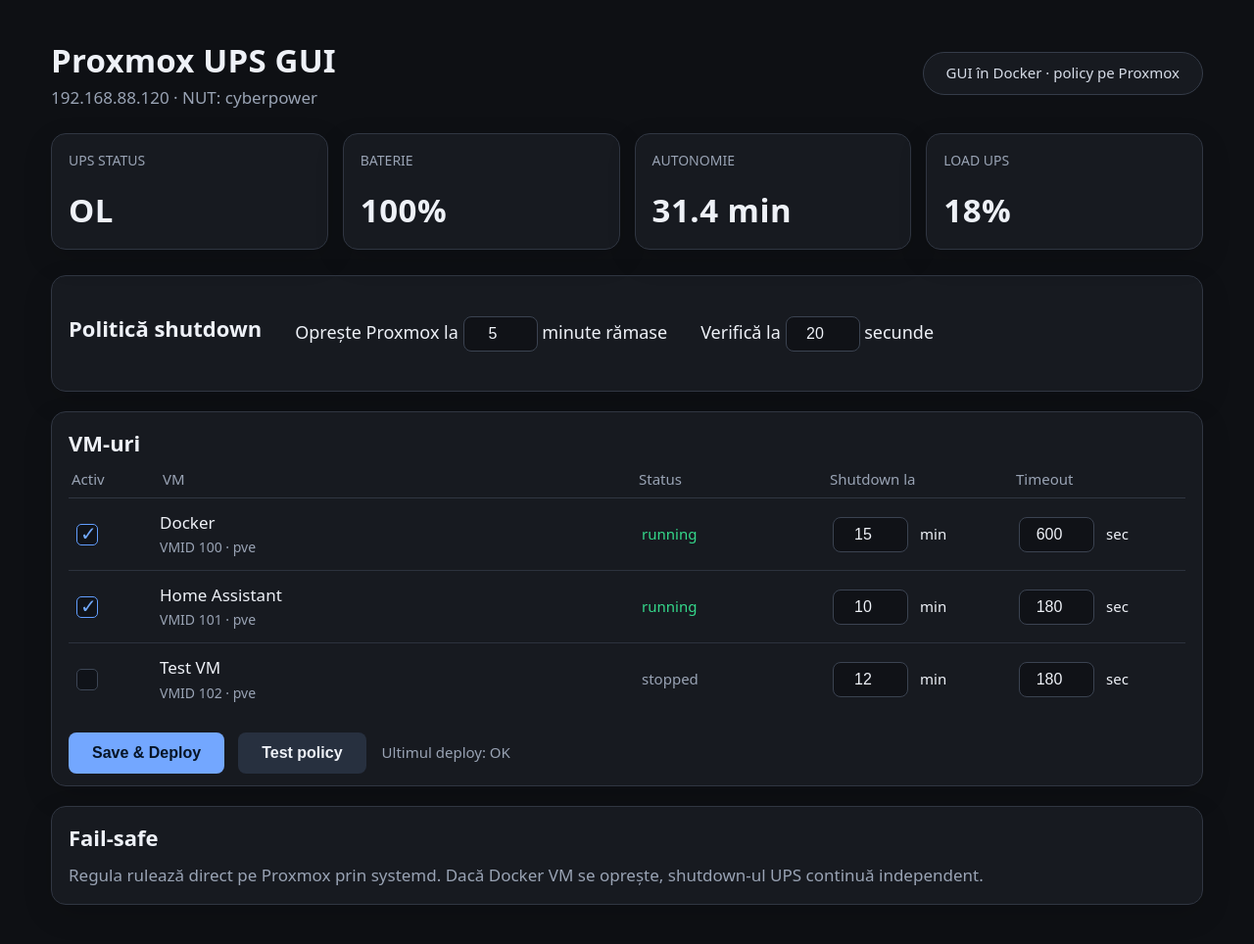
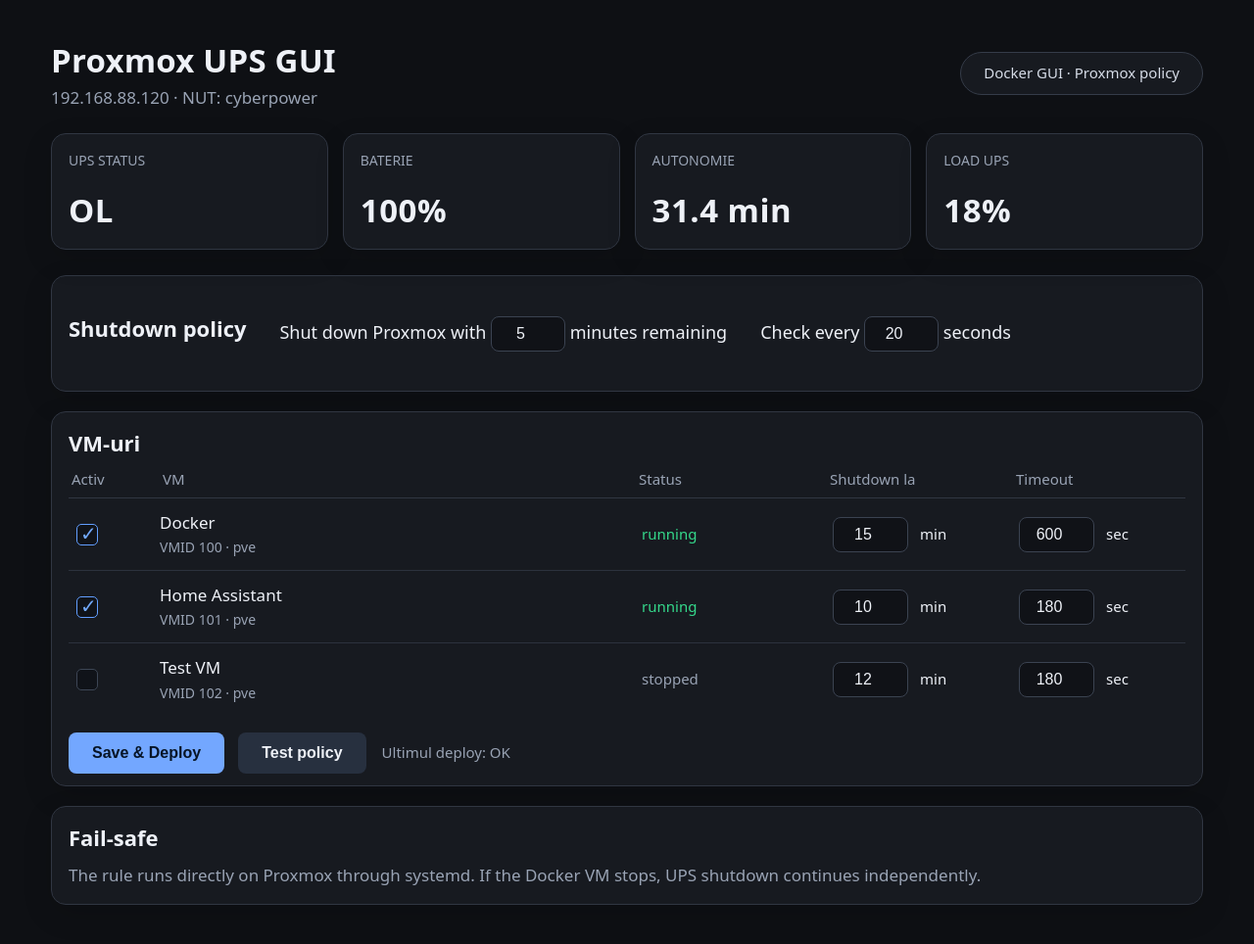
Before and after one commit to ovikiss/proxmox-nut-policy-gui, a Flask app: page / in a window 1280 px wide. Shown: the whole page at 98% size. Run offline with Flask 3, Linux system fonts and the light colour scheme; data that the repository does not hold is empty.

Commit message:
Translate GUI and documentation to English

```diff
--- a/app.py
+++ b/app.py
@@ -42,17 +42,17 @@ def save_config(value):
 def validate(value):
     errors = []
     for key in ("ssh_host", "ssh_user", "ups_name", "ups_driver"):
-        if not str(value.get(key, "")).strip(): errors.append(f"{key} este obligatoriu")
+        if not str(value.get(key, "")).strip(): errors.append(f"{key} is required")
     for key in ("battery_minutes", "low_battery_minutes", "stop_timeout"):
         try:
-            if int(value.get(key, 0)) < 0: errors.append(f"{key} trebuie să fie pozitiv")
-        except (TypeError, ValueError): errors.append(f"{key} trebuie să fie număr")
+            if int(value.get(key, 0)) < 0: errors.append(f"{key} must be positive")
+        except (TypeError, ValueError): errors.append(f"{key} must be a number")
     try:
         if int(value.get("low_battery_minutes", 0)) > int(value.get("battery_minutes", 0)):
-            errors.append("Pragul critică nu poate depăși timerul principal")
-        if not 1 <= int(value.get("ssh_port", 0)) <= 65535: errors.append("Port SSH invalid")
-    except (TypeError, ValueError): errors.append("Port SSH invalid")
-    if not isinstance(value.get("containers"), list): errors.append("Lista de containere este invalidă")
+            errors.append("The critical battery threshold cannot exceed the main timer")
+        if not 1 <= int(value.get("ssh_port", 0)) <= 65535: errors.append("Invalid SSH port")
+    except (TypeError, ValueError): errors.append("Invalid SSH port")
+    if not isinstance(value.get("containers"), list): errors.append("Invalid container list")
     return errors
 
 def connect(cfg):
--- a/templates/index.html
+++ b/templates/index.html
@@ -9,17 +9,17 @@
   </style>
 </head>
 <body><main>
-  <header><div><h1>Proxmox UPS GUI</h1><div class="subtitle" id="subtitle">192.168.88.120 · NUT: cyberpower</div></div><div class="badge">GUI în Docker · policy pe Proxmox</div></header>
+  <header><div><h1>Proxmox UPS GUI</h1><div class="subtitle" id="subtitle">192.168.88.120 · NUT: cyberpower</div></div><div class="badge">Docker GUI · Proxmox policy</div></header>
   <section class="stats"><div class="card stat"><div class="label">UPS status</div><div class="value" id="ups-status">OL</div></div><div class="card stat"><div class="label">Baterie</div><div class="value" id="battery">100%</div></div><div class="card stat"><div class="label">Autonomie</div><div class="value" id="runtime">31.4 min</div></div><div class="card stat"><div class="label">Load UPS</div><div class="value" id="load">18%</div></div></section>
-  <section class="card section policy"><h2>Politică shutdown</h2><p>Oprește Proxmox la <input class="inline-input" id="battery-minutes" type="number" min="0" value="5"> minute rămase</p><p>Verifică la <input class="inline-input" id="poll-seconds" type="number" min="1" value="20"> secunde</p></section>
+  <section class="card section policy"><h2>Shutdown policy</h2><p>Shut down Proxmox with <input class="inline-input" id="battery-minutes" type="number" min="0" value="5"> minutes remaining</p><p>Check every <input class="inline-input" id="poll-seconds" type="number" min="1" value="20"> seconds</p></section>
   <section class="card section vm-card"><h2>VM-uri</h2><div class="table-head"><div>Activ</div><div>VM</div><div>Status</div><div>Shutdown la</div><div>Timeout</div></div><div id="vm-list"></div><div class="actions"><button class="primary" id="deploy">Save &amp; Deploy</button><button id="test">Test policy</button><span class="result" id="result">Ultimul deploy: OK</span></div></section>
-  <section class="card notice"><h2>Fail-safe</h2><p>Regula rulează direct pe Proxmox prin systemd. Dacă Docker VM se oprește, shutdown-ul UPS continuă independent.</p></section>
+  <section class="card notice"><h2>Fail-safe</h2><p>The rule runs directly on Proxmox through systemd. If the Docker VM stops, UPS shutdown continues independently.</p></section>
 </main>
 <script>
   const formState={};const list=document.querySelector('#vm-list');const result=document.querySelector('#result');
   function esc(v){return String(v??'').replace(/[&<>"']/g,x=>({'&':'&amp;','<':'&lt;','>':'&gt;','"':'&quot;',"'":'&#39;'}[x]))}
   function render(c){document.querySelector('#subtitle').textContent=`${c.ssh_host} · NUT: ${c.ups_name}`;document.querySelector('#battery-minutes').value=c.battery_minutes||5;const items=c.containers||[];list.innerHTML='';(items.length?items:[{name:'Docker',delay:0,shutdown_after_minutes:15,timeout:600,status:'running',vmid:100},{name:'Home Assistant',delay:0,shutdown_after_minutes:10,timeout:180,status:'running',vmid:101},{name:'Test VM',delay:0,shutdown_after_minutes:12,timeout:180,status:'stopped',vmid:102}]).forEach((x,i)=>{const vmid=x.vmid||100+i;const active=x.status!=='stopped';const row=document.createElement('div');row.className='vm-row';row.innerHTML=`<input class="check" type="checkbox" ${active?'checked':''} data-name="${esc(x.name)}"><div><div class="vm-name">${esc(x.name)}</div><div class="vm-meta">VMID ${vmid} · pve</div></div><div class="status ${active?'running':'stopped'}">${active?'running':'stopped'}</div><div class="field schedule"><input class="inline-input shutdown" type="number" min="0" value="${x.shutdown_after_minutes??(x.delay||15)}"><span>min</span></div><div class="field timeout"><input class="inline-input timeout-value" type="number" min="0" value="${x.timeout||180}"><span>sec</span></div>`;list.append(row)})}
   function read(){return [...list.querySelectorAll('.vm-row')].map(r=>({name:r.querySelector('.check').dataset.name,delay:(+r.querySelector('.shutdown').value||0)*60,timeout:+r.querySelector('.timeout-value').value||180,status:r.querySelector('.check').checked?'running':'stopped'})).filter(x=>x.status==='running')}
-  async function send(url){result.textContent='Se lucrează…';document.querySelectorAll('button').forEach(b=>b.disabled=true);const c={...formState,ssh_host:formState.ssh_host,ups_name:formState.ups_name,battery_minutes:+document.querySelector('#battery-minutes').value,containers:read()};try{const r=await fetch(url,{method:'POST',headers:{'Content-Type':'application/json'},body:JSON.stringify(c)});const j=await r.json();result.textContent=j.ok?(url.includes('test')?'Policy test: OK':'Ultimul deploy: OK'):'Eroare: '+(j.error||j.errors?.join(', '))}catch(e){result.textContent='Eroare de conexiune'}finally{document.querySelectorAll('button').forEach(b=>b.disabled=false)}}
+  async function send(url){result.textContent='Working…';document.querySelectorAll('button').forEach(b=>b.disabled=true);const c={...formState,ssh_host:formState.ssh_host,ups_name:formState.ups_name,battery_minutes:+document.querySelector('#battery-minutes').value,containers:read()};try{const r=await fetch(url,{method:'POST',headers:{'Content-Type':'application/json'},body:JSON.stringify(c)});const j=await r.json();result.textContent=j.ok?(url.includes('test')?'Policy test: OK':'Last deploy: OK'):'Error: '+(j.error||j.errors?.join(', '))}catch(e){result.textContent='Connection error'}finally{document.querySelectorAll('button').forEach(b=>b.disabled=false)}}
   document.querySelector('#deploy').onclick=()=>send('/api/apply');document.querySelector('#test').onclick=()=>send('/api/test-connection');fetch('/api/config').then(r=>r.json()).then(c=>{Object.assign(formState,c);render(c)}).catch(()=>render({ssh_host:'192.168.88.120',ups_name:'cyberpower',battery_minutes:5}));
 </script></body></html>
```
Also changed, not shown: README.md, proxmox-ups-gui-screenshot.jpg.
